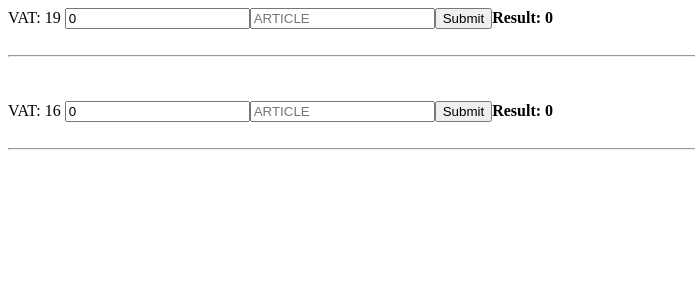
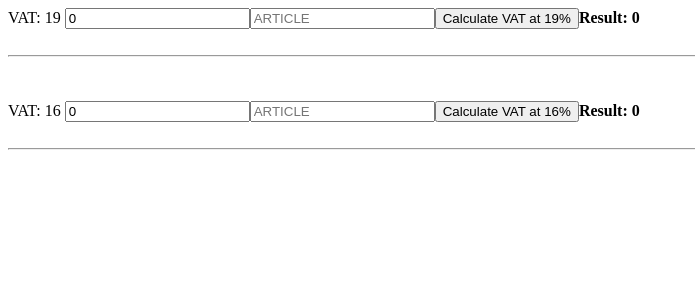
Before and after one commit to angelitaooo/wrap-up-exercise, an Angular app: page / in a window 1280 px wide. Shown: the top 300 px of the page, without its empty margins (0-695 px from the left). Built offline with nearby package versions, Linux system fonts and the light colour scheme.

Commit message:
shared button

```diff
--- /dev/null
+++ b/src/app/shared/primary-button/primary-button.component.html
@@ -0,0 +1 @@
+<button (click)="onClick()">{{value}}</button>
--- /dev/null
+++ b/src/app/shared/primary-button/primary-button.component.ts
@@ -0,0 +1,21 @@
+import { Component, OnInit, Input, Output, EventEmitter } from '@angular/core';
+
+@Component({
+  selector: 'app-primary-button',
+  templateUrl: './primary-button.component.html',
+  styleUrls: ['./primary-button.component.css']
+})
+export class PrimaryButtonComponent implements OnInit {
+
+  @Input() value: string = 'Submit';
+  @Output() clickEvent: EventEmitter<any> = new EventEmitter<any>();
+  constructor() { }
+
+  ngOnInit() {
+  }
+
+  onClick() {
+    this.clickEvent.emit();
+  }
+
+}
--- a/src/app/vat/vat.module.ts
+++ b/src/app/vat/vat.module.ts
@@ -3,11 +3,13 @@ import { FormsModule } from '@angular/forms';
 import { CommonModule } from '@angular/common';
 import { VatComponent } from './vat/vat.component';
 import { VatService } from 'app/vat/vat.service';
+import { SharedModule } from 'app/shared/shared.module';
 
 @NgModule({
   imports: [
     CommonModule,
-    FormsModule
+    FormsModule,
+    SharedModule
   ],
   declarations: [VatComponent],
   exports: [
--- a/src/app/vat/vat/vat.component.html
+++ b/src/app/vat/vat/vat.component.html
@@ -3,12 +3,10 @@ VAT: {{vat}}
 <input type="number" [(ngModel)]="value" placeholder="VALUE">
 <input type="text" [(ngModel)]="article" placeholder="ARTICLE">
 
-<button
-    type="button"
-    (click)="calculateVat()"
->
-  Submit
-</button>
+<app-primary-button
+    (clickEvent)="calculateVat()"
+    [value]="'Calculate VAT at ' + vat + '%'">
+</app-primary-button>
 
 <strong>Result: {{result}}</strong>
 
```
Also changed, not shown: src/app/shared/shared.module.ts (added, +14 -0 lines), src/app/shared/primary-button/primary-button.component.css (added), 1 other file (tests, documents, lock files or other folders).
